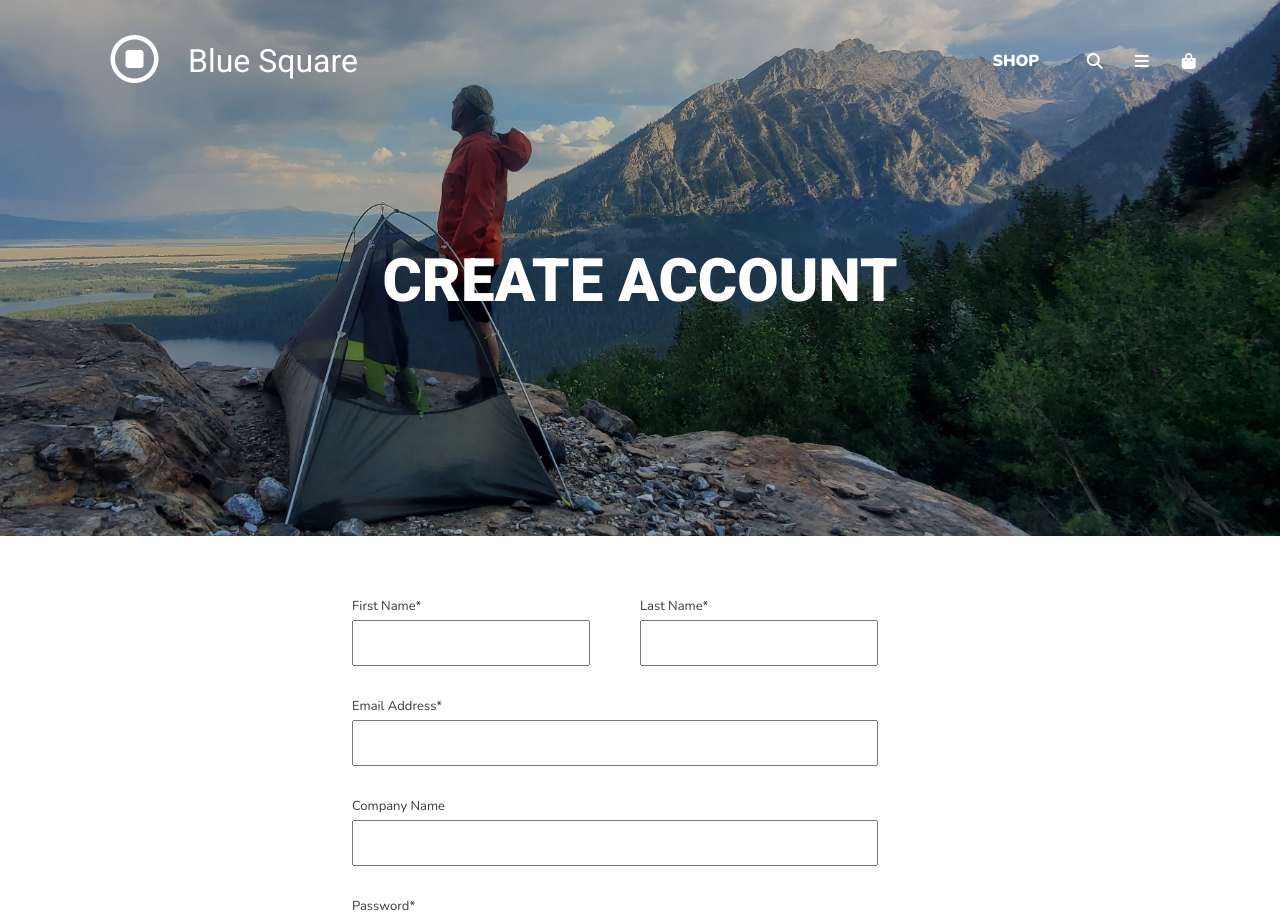
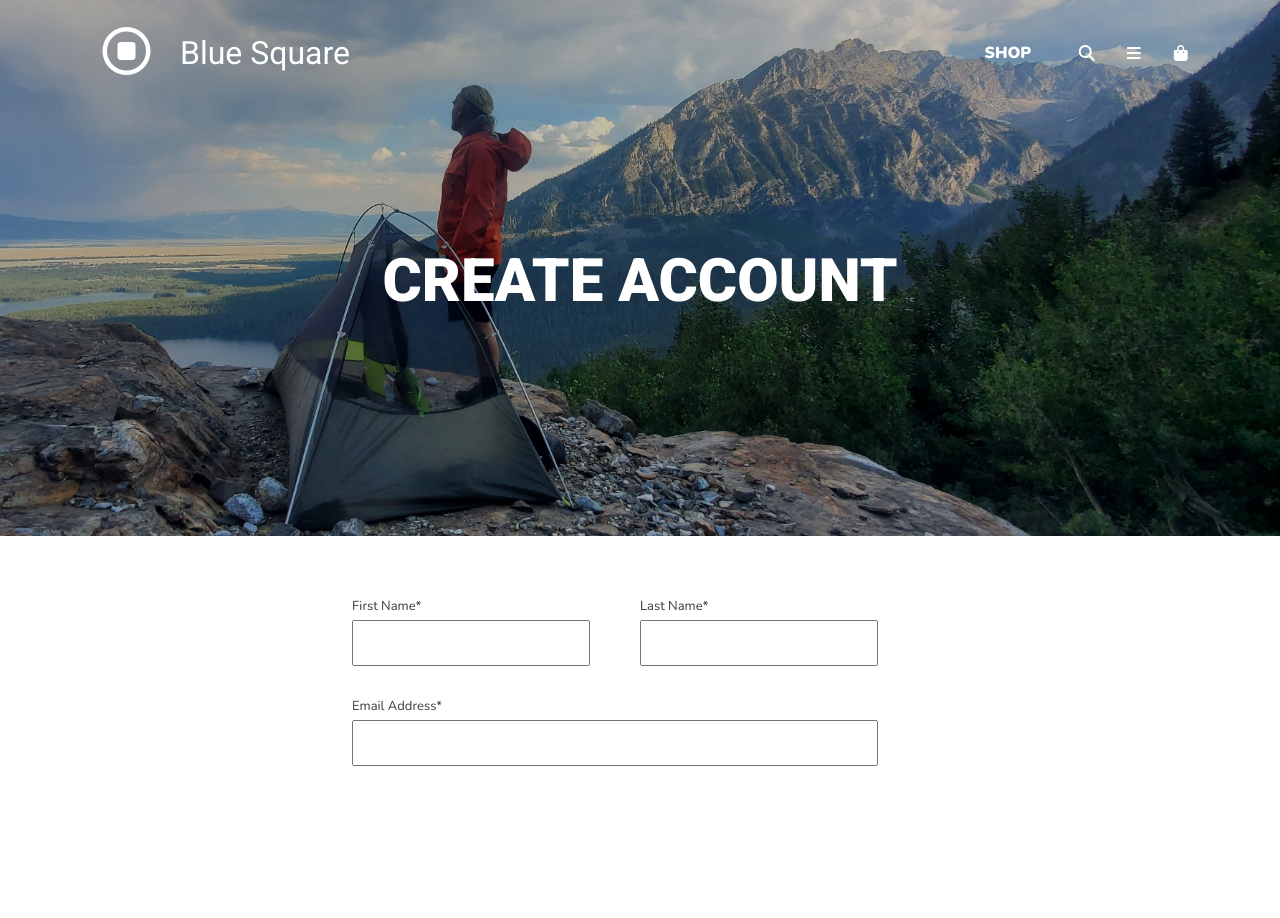
Before and after one commit to annaluzfisher/Blue-Square, a React (Create React App) app in the folder frontend/: page /Create-Account in a window 1280 px wide. Shown: the top 918 px of the page. After the commit the page ends 808 px from the top, so only its background shows below. Built offline with nearby package versions, Linux system fonts and the light colour scheme; no server answers.

Commit message:
Fix scrolling bounce on modal

```diff
--- a/frontend/src/App.js
+++ b/frontend/src/App.js
@@ -12,6 +12,10 @@
 // import { addCurrentUser } from "./store/user";
 
 function App() {
+  // document.addEventListener('scroll',(e) => {
+  //   e.stopPropagation();
+  // });
+
   const dispatch = useDispatch();
   const [currentUser, setCurrentUser] = useState(tempCurrentUser);
 
@@ -24,7 +28,7 @@
   },[currentUser])
   return (
     <>
-      <div className="app">
+      <div className="app" id='app'>
         <NavBar/>
         <Routes>
           <Route path="Create-Account" element={<CreateAccount />} />
--- a/frontend/src/Util/Styles.js
+++ b/frontend/src/Util/Styles.js
@@ -1 +1,5 @@
-export const orange = '#CD4C1D'
+import { useSelector } from "react-redux";
+
+export const orange = "#CD4C1D";
+// const visible = useSelector((state) => state.ui.modals[NAVIGATION_ID].visible);
+// const adjustBackground = () => {};
--- a/frontend/src/components/CreateAccount/createaccount.css
+++ b/frontend/src/components/CreateAccount/createaccount.css
@@ -3,11 +3,11 @@
   width: 100%;
   top: 0px;
   left: 0px;
-  position: absolute;
-  z-index: -1;
+  /* position: absolute; */
 
 }
 .ca-page{
   display: flex;
   justify-content: center;
+  position: relative;
 }
--- a/frontend/src/components/Forms/CreateAccount/createaccountform.css
+++ b/frontend/src/components/Forms/CreateAccount/createaccountform.css
@@ -11,13 +11,15 @@
   flex-direction: column;
   align-items: center;
   width:inherit;
+
 }
 
 .create-user-form-wrapper  input {
   margin-top: 5px;
   height:40px;
   width:90%;
-  /* cursor: */
+  position: relative;
+ z-index: 3;
 }
 
 .names{
--- a/frontend/src/components/Modals/ModalNavBar/modalnavbar.css
+++ b/frontend/src/components/Modals/ModalNavBar/modalnavbar.css
@@ -23,3 +23,7 @@
     box-shadow: 0 0 5px 2px rgb(219, 217, 217);
 
 }
+
+.x-icon:hover{
+  cursor: pointer;
+}
--- a/frontend/src/components/Modals/NavigationComponents/Navigation/Navigation.js
+++ b/frontend/src/components/Modals/NavigationComponents/Navigation/Navigation.js
@@ -1,5 +1,6 @@
 import "../../modals.css";
-import { useSelector } from "react-redux";
+import { useSelector} from "react-redux";
+import {useEffect} from 'react';
 import "./navigation.css";
 import LogInForm from "../../../Forms/LogIn/LogInForm";
 import UserInfo from "../UserInfo/UserInfo";
@@ -11,12 +12,27 @@
   );
   const currentUser = useSelector((state) => state.session.user);
 
+  useEffect(()=>{
+
+    if (visible) {
+      const app = document.getElementById("app").childNodes;
+      app[2].style.position = "fixed";
+    } else {
+      if ( typeof document.getElementById("app") === null ){
+
+      }
+      else{
+        const app = document.getElementById("app").childNodes;
+        console.log('here',app)
+        app[2].style.position = "absolute";
+      }
+    }
+  },[visible])
   return (
     <div className={`navigation-modal modal ${visible ? "" : "hidden"}`}>
       <ModalNavBar modalId={NAVIGATION_ID} />
       <div className="navigation-modal-page">
-
-          <span id='customer-support'>CUSTOMER SUPPORT</span>
+        <span id="customer-support">CUSTOMER SUPPORT</span>
 
         <div className="master-form-wrapper">
           {currentUser ? <UserInfo /> : <LogInForm />}
--- a/frontend/src/components/Modals/modals.css
+++ b/frontend/src/components/Modals/modals.css
@@ -1,16 +1,17 @@
 .modal{
-  position: absolute;
+  position: fixed;
   height: 100%;
   width: 100vw;
-  margin: 0px;
+  margin: 0;
   background-color: rgb(255, 255, 255);
-  z-index: 2;
+  z-index: 10;
   overflow-y:scroll;
   overflow-x: hidden;
   opacity: 1;
   transition: all .3s ease-in-out;
-  top: 0;
-  left: 0;
+  /* top: 0;
+  left: 0; */
+
 
 }
 
--- a/frontend/src/components/NavBar/navbar.css
+++ b/frontend/src/components/NavBar/navbar.css
@@ -5,7 +5,8 @@
   display: flex;
   align-items: center;
   background: transparent;
-  z-index: 1;
+  position: absolute;
+  z-index: 3;
   color: white;
 }
 
--- a/frontend/src/index.css
+++ b/frontend/src/index.css
@@ -1,29 +1,18 @@
 /* TODO Add site wide styles */
 body, html, .app, #root {
   height: 100vh;
-  top: 0px;
+  top: 0;
   left: 0px;
-  bottom: 0;
   width: 100vw;
   overflow-x: hidden;
   overflow-y: scroll;
     --orange: #CD4C1D;
 }
-/* #root{
-  position: absolute;
-  height: 100%;
-  width: 100vw;
 
+.app{
+  position:absolute;
 }
-.app{
-  height: inherit;
-    min-height: fit-content;
-  width: 100vw;
-  top: 0px;
-  left: 0px;
-  position: absolute;
-  --orange: #CD4C1D;
-} */
+
 a{
   text-decoration: none;
 }
```
